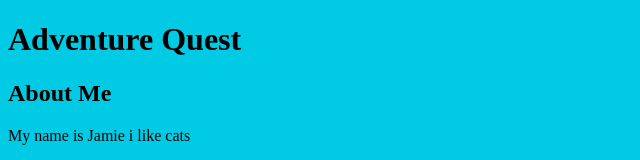
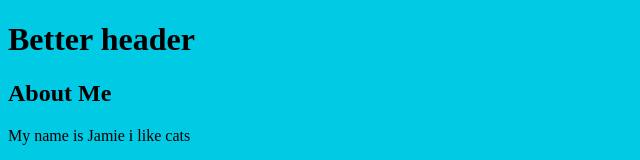
Before and after one commit to JamieJackson23/tutorials, a plain HTML site: page index.html in a window 1280 px wide. Shown: the top 160 px of the page, without its empty margins (0-640 px from the left). Drawn offline with Linux system fonts and the light colour scheme.

Commit message:
Added another file and amended commit

```diff
--- a/index.html
+++ b/index.html
@@ -10,7 +10,7 @@
 <body>
 
     <header>
-        <h1>Adventure Quest</h1>
+        <h1>Better header</h1>
     </header>
 
     <div class="container">
```
